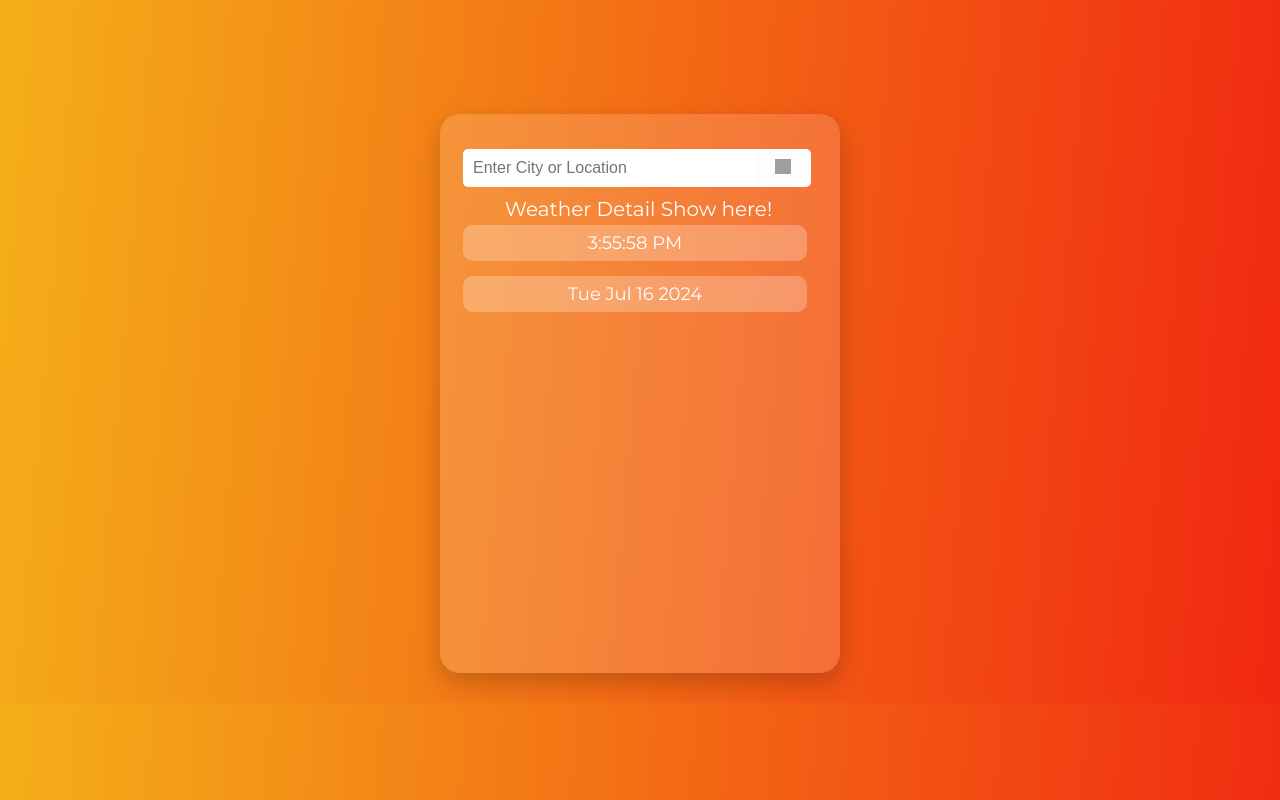
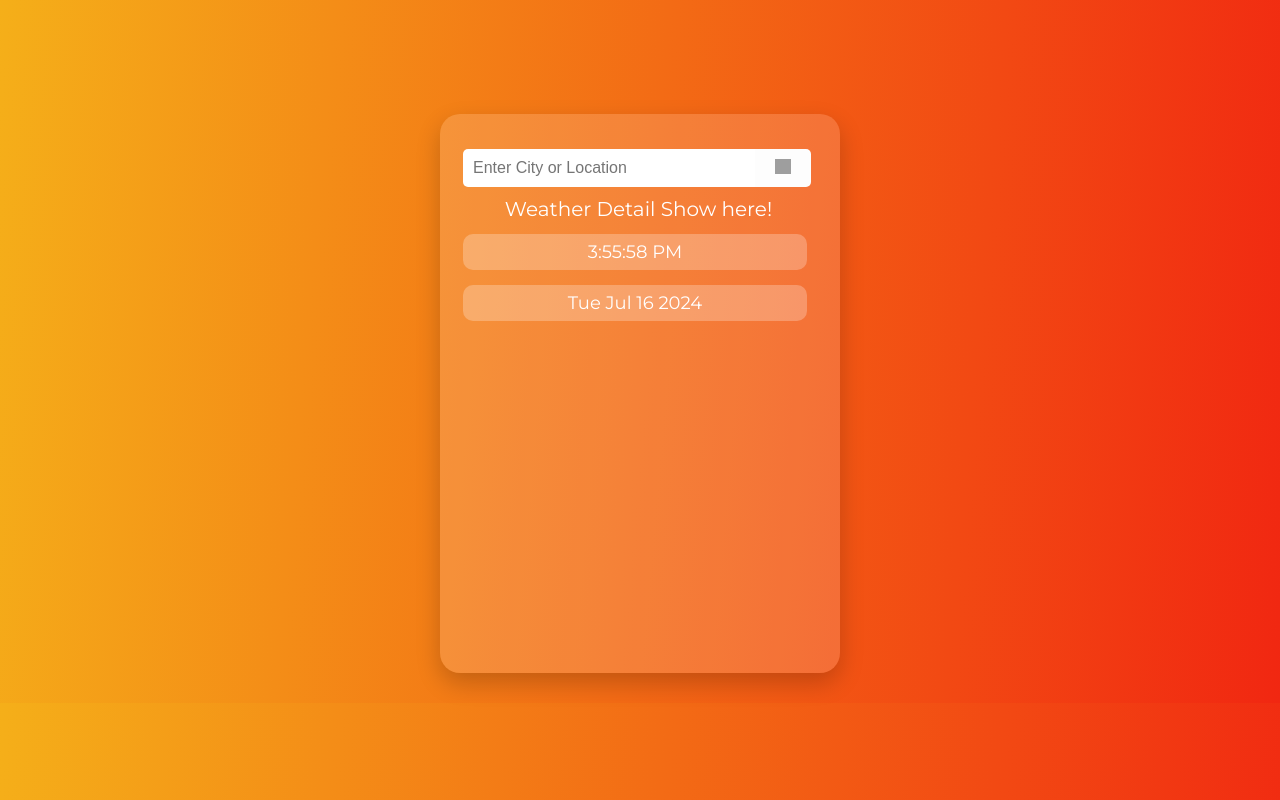
Before and after one commit to IbtahajAkram/Weather_App, a React (Create React App) app: page / in a window 1280 px wide. Built offline with nearby package versions, Linux system fonts and the light colour scheme; grey boxes are pictures that could not be loaded; the HTML template or start-up script is replaced by a standard one.

Commit message:
Update App.jsx

```diff
--- a/src/App.jsx
+++ b/src/App.jsx
@@ -63,7 +63,7 @@ const Weather = () => {
                   : "Weather Detail Show here!"
               }
             </div>
-            <div style={{ marginTop: "-14px" }} className="weather-description">
+            <div className="weather-description">
               {timing}
             </div>
             <div className="weather-description">
```
